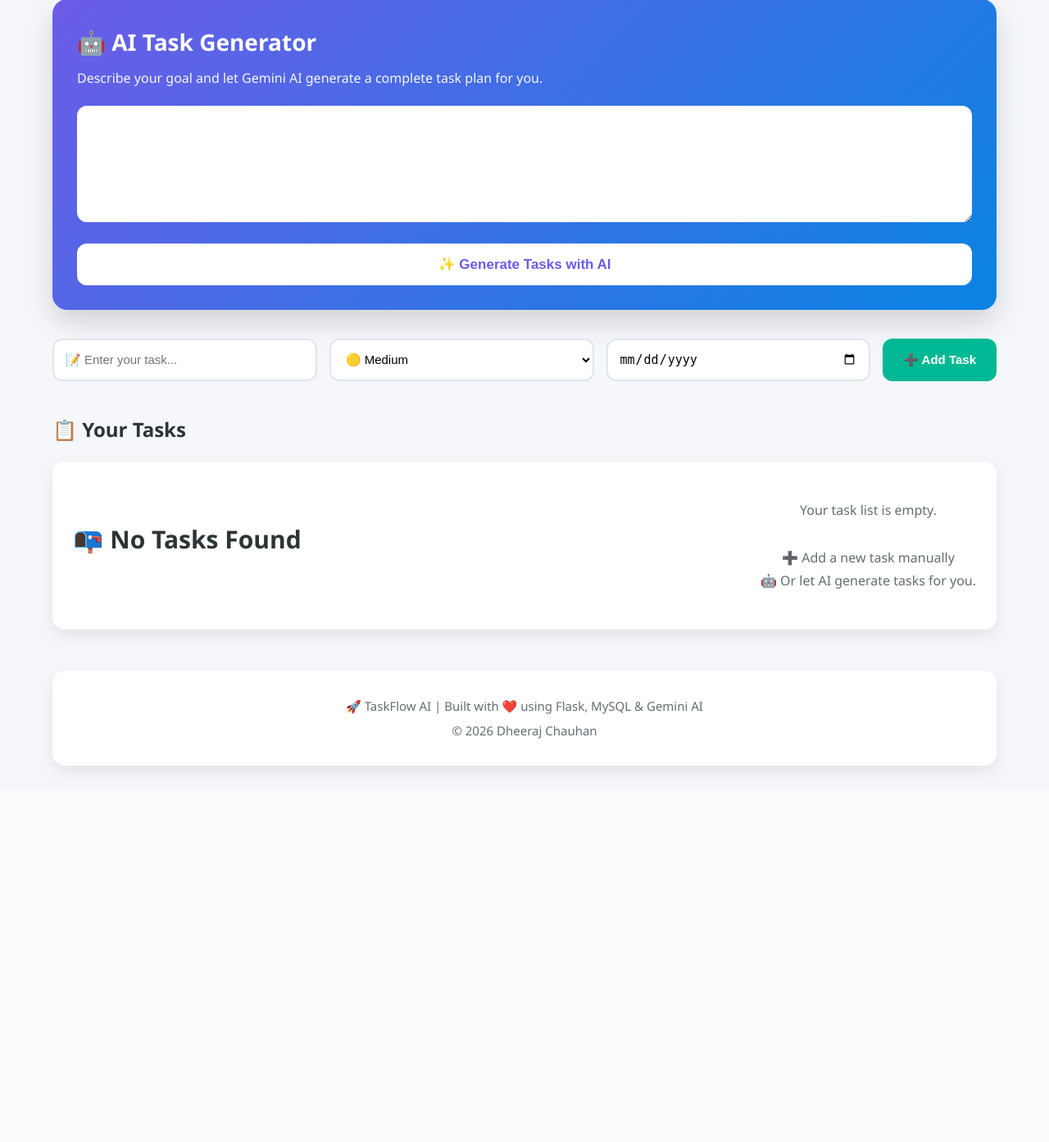
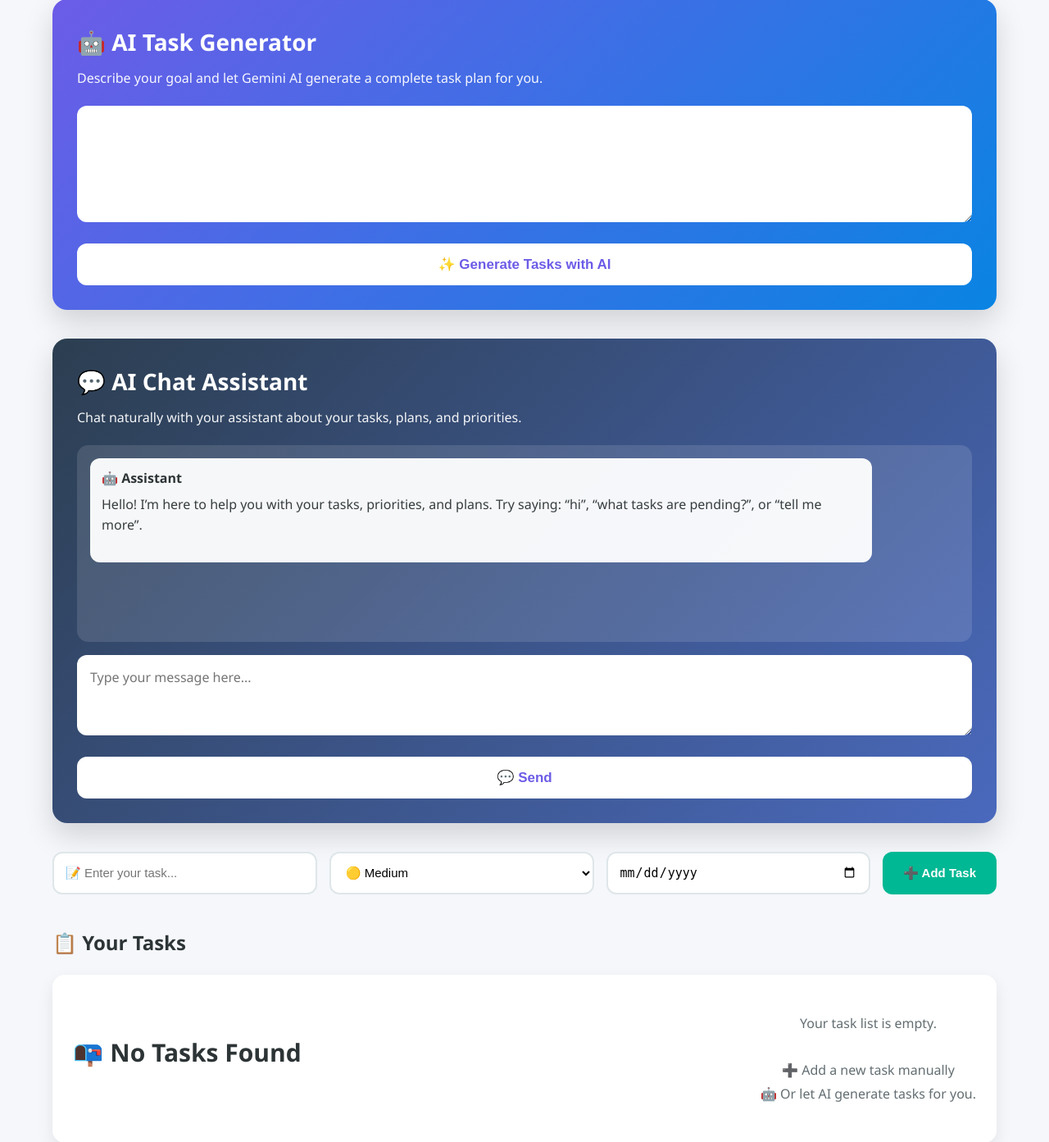
Before and after one commit to Dheerajchauhan3107/TaskFlow-AI, a Flask app: page / in a window 1280 px wide. Shown: the part 847-2240 px from the top of the page at 82% size. Before the commit the page ends 1792 px from the top, so only its background shows below. Run offline with Flask 3, Linux system fonts and the light colour scheme; data that the repository does not hold is empty.

Commit message:
Day 14: Added Gemini AI integration, AI task generator, dashboard improvements and UI enhancements

```diff
--- a/app.py
+++ b/app.py
@@ -1,9 +1,9 @@
-from flask import Flask, render_template, request, redirect, url_for, flash
+from flask import Flask, render_template, request, redirect, url_for, flash, session, jsonify
 import mysql.connector
 from mysql.connector import Error
 from dotenv import load_dotenv
 from datetime import date
-from ai import generate_ai_tasks
+from ai import answer_task_question, build_task_plan_from_goal, extract_task_items, generate_ai_tasks, get_chat_response
 import os
 
 # ==========================
@@ -19,6 +19,7 @@ load_dotenv()
 app = Flask(__name__)
 
 app.secret_key = "taskflow_ai_secret"
+app.config["SESSION_TYPE"] = "filesystem"
 
 # ==========================
 # MySQL Connection
@@ -121,7 +122,8 @@ def home():
             search=search,
             filter_by=filter_by,
             sort_by=sort_by,
-            today=today
+            today=today,
+            chat_history=session.get("chat_history", [])
         )
 
     # ==========================
@@ -278,7 +280,9 @@ def home():
 
         sort_by=sort_by,
 
-        today=today
+        today=today,
+
+        chat_history=session.get("chat_history", [])
 
     )
     # ==========================
@@ -296,6 +300,12 @@ def generate():
 
         return redirect(url_for("home"))
 
+    if cursor is None:
+
+        flash("⚠️ Database connection is unavailable, so AI tasks could not be saved.", "warning")
+
+        return redirect(url_for("home"))
+
     ai_response = generate_ai_tasks(goal)
 
     if not ai_response:
@@ -304,31 +314,44 @@ def generate():
 
         return redirect(url_for("home"))
 
-    tasks = []
+    tasks = extract_task_items(ai_response)
 
-    for line in ai_response.split("\n"):
+    if not tasks:
 
-        line = line.strip()
+        flash("⚠️ AI did not return any task suggestions.", "warning")
 
-        if not line:
-            continue
+        return redirect(url_for("home"))
 
-        if line.startswith("-"):
-            line = line[1:].strip()
+    task_plan = build_task_plan_from_goal(goal)
 
-        elif line.startswith("*"):
-            line = line[1:].strip()
+    if task_plan:
 
-        elif "." in line[:3]:
-            line = line.split(".", 1)[1].strip()
+        planned_tasks = []
 
-        tasks.append(line)
+        for idx, task in enumerate(tasks):
+            item = task_plan[idx] if idx < len(task_plan) else task_plan[-1]
+            planned_tasks.append({
+                "title": task,
+                "priority": item.get("priority", "Medium"),
+                "due_date": item.get("due_date"),
+            })
+
+    else:
+
+        planned_tasks = [
+            {
+                "title": task,
+                "priority": "Medium",
+                "due_date": None,
+            }
+            for task in tasks
+        ]
 
     added = 0
 
     try:
 
-        for task in tasks:
+        for task in planned_tasks:
 
             cursor.execute(
                 """
@@ -336,18 +359,21 @@ def generate():
                 (
                     title,
                     priority,
+                    due_date,
                     status
                 )
                 VALUES
                 (
                     %s,
                     %s,
+                    %s,
                     %s
                 )
                 """,
                 (
-                    task,
-                    "Medium",
+                    task["title"],
+                    task["priority"],
+                    task.get("due_date"),
                     0
                 )
             )
@@ -369,6 +395,62 @@ def generate():
             "⚠️ Unable to save AI tasks.",
             "danger"
         )
+
+    return redirect(url_for("home"))
+
+
+# ==========================
+# Ask AI About Tasks
+# ==========================
+
+@app.route("/ask-ai", methods=["POST"])
+def ask_ai():
+
+    question = request.form.get("question", "").strip()
+    is_ajax = request.headers.get("X-Requested-With") == "XMLHttpRequest"
+
+    if not question:
+        message = "Please ask a question about your tasks and I’ll help you plan them clearly."
+
+        if is_ajax:
+            return jsonify({"answer": message})
+
+        flash("⚠️ Please ask a question about your tasks.", "warning")
+        return redirect(url_for("home"))
+
+    tasks = []
+
+    if cursor is not None:
+
+        try:
+
+            cursor.execute(
+                "SELECT * FROM tasks ORDER BY id DESC"
+            )
+
+            tasks = cursor.fetchall()
+
+        except Error as e:
+
+            print("Ask AI Error:", e)
+
+    history = session.get("chat_history", [])
+
+    try:
+        answer = get_chat_response(question, tasks, history)
+    except Exception as e:
+        print("Ask AI Response Error:", e)
+        answer = "I’m sorry, I had trouble preparing a response. Please try again."
+
+    session["chat_history"] = history + [
+        {"role": "user", "content": question},
+        {"role": "assistant", "content": answer}
+    ]
+
+    if is_ajax:
+        return jsonify({"answer": answer})
+
+    flash("🤖 AI response ready.", "info")
 
     return redirect(url_for("home"))
 
--- a/static/style.css
+++ b/static/style.css
@@ -157,6 +157,7 @@ header p {
     color: #636e72;
 
 }
+
 /* =====================================================
                 SEARCH + SORTING
 ===================================================== */
@@ -299,6 +300,17 @@ header p {
 
 }
 
+.alert.assistant-response {
+
+    padding: 20px 24px;
+    border-left: 6px solid #ffffffcc;
+    font-size: 16px;
+    line-height: 1.7;
+    white-space: pre-line;
+    box-shadow: 0 10px 24px rgba(0, 0, 0, 0.16);
+
+}
+
 @keyframes slideDown {
 
     from {
@@ -358,6 +370,7 @@ header p {
     text-decoration: none;
 
 }
+
 /* =====================================================
                 AI TASK GENERATOR
 ===================================================== */
@@ -435,6 +448,61 @@ header p {
 
 }
 
+.chat-card {
+
+    background: linear-gradient(135deg, #2c3e50, #4a69bd);
+
+}
+
+.chat-box {
+
+    background: rgba(255, 255, 255, 0.12);
+    border-radius: 14px;
+    padding: 16px;
+    margin-bottom: 16px;
+    display: flex;
+    flex-direction: column;
+    gap: 12px;
+    min-height: 240px;
+    max-height: 320px;
+    overflow-y: auto;
+
+}
+
+.chat-message {
+
+    display: flex;
+    flex-direction: column;
+    gap: 6px;
+    padding: 12px 14px;
+    border-radius: 12px;
+    max-width: 90%;
+    word-break: break-word;
+
+}
+
+.chat-message.assistant {
+
+    align-self: flex-start;
+    background: rgba(255, 255, 255, 0.95);
+    color: #2d3436;
+
+}
+
+.chat-message.user {
+
+    align-self: flex-end;
+    background: rgba(255, 255, 255, 0.2);
+    color: #fff;
+
+}
+
+.chat-form textarea {
+
+    min-height: 80px;
+
+}
+
 
 /* =====================================================
                 ADD TASK FORM
@@ -497,6 +565,7 @@ header p {
     transform: translateY(-2px);
 
 }
+
 /* =====================================================
                 TASK SECTION
 ===================================================== */
@@ -780,6 +849,7 @@ header p {
     flex-wrap: wrap;
 
 }
+
 /* =====================================================
                 EMPTY STATE
 ===================================================== */
@@ -931,6 +1001,7 @@ header p {
     }
 
 }
+
 /* =====================================================
                 DARK MODE READY
 ===================================================== */
--- a/templates/index.html
+++ b/templates/index.html
@@ -302,6 +302,63 @@
             </div>
 
         </section>
+
+        <section class="ai-section">
+
+            <div class="ai-card chat-card">
+
+                <h2>💬 AI Chat Assistant</h2>
+
+                <p>Chat naturally with your assistant about your tasks, plans, and priorities.</p>
+
+                <div class="chat-box">
+
+                    {% if chat_history %}
+
+                    {% for item in chat_history %}
+
+                    <div class="chat-message {{ item.role }}">
+
+                        <strong>{% if item.role == 'assistant' %}🤖 Assistant{% else %}You{% endif %}</strong>
+
+                        <p>{{ item.content }}</p>
+
+                    </div>
+
+                    {% endfor %}
+
+                    {% else %}
+
+                    <div class="chat-message assistant">
+
+                        <strong>🤖 Assistant</strong>
+
+                        <p>Hello! I’m here to help you with your tasks, priorities, and plans. Try saying: “hi”, “what
+                            tasks are pending?”, or “tell me more”.</p>
+
+                    </div>
+
+                    {% endif %}
+
+                </div>
+
+                <form id="chat-form" action="{{ url_for('ask_ai') }}" method="POST" class="chat-form">
+
+                    <textarea id="chat-input" name="question" rows="3" placeholder="Type your message here..."
+                        required></textarea>
+
+                    <button type="submit" class="ai-btn">
+
+                        💬 Send
+
+                    </button>
+
+                </form>
+
+            </div>
+
+        </section>
+
         <!-- ==========================
                              Add Task
                         =========================== -->
@@ -464,6 +521,58 @@
 
         }, 3000);
 
+        const chatForm = document.getElementById("chat-form");
+        const chatInput = document.getElementById("chat-input");
+        const chatBox = document.querySelector(".chat-box");
+
+        if (chatForm && chatInput && chatBox) {
+
+            chatForm.addEventListener("submit", function (event) {
+
+                event.preventDefault();
+
+                const question = chatInput.value.trim();
+
+                if (!question) {
+                    return;
+                }
+
+                const userMessage = document.createElement("div");
+                userMessage.className = "chat-message user";
+                userMessage.innerHTML = "<strong>You</strong><p>" + question + "</p>";
+                chatBox.appendChild(userMessage);
+
+                const assistantMessage = document.createElement("div");
+                assistantMessage.className = "chat-message assistant";
+                assistantMessage.innerHTML = "<strong>🤖 Assistant</strong><p>Thinking…</p>";
+                chatBox.appendChild(assistantMessage);
+
+                chatInput.value = "";
+                chatBox.scrollTop = chatBox.scrollHeight;
+
+                fetch(chatForm.action, {
+                    method: "POST",
+                    headers: {
+                        "Content-Type": "application/x-www-form-urlencoded",
+                        "X-Requested-With": "XMLHttpRequest"
+                    },
+                    body: new URLSearchParams(new FormData(chatForm)).toString()
+                })
+                    .then(function (response) {
+                        return response.json();
+                    })
+                    .then(function (data) {
+                        assistantMessage.innerHTML = "<strong>🤖 Assistant</strong><p>" + data.answer + "</p>";
+                        chatBox.scrollTop = chatBox.scrollHeight;
+                    })
+                    .catch(function () {
+                        assistantMessage.innerHTML = "<strong>🤖 Assistant</strong><p>Sorry, the assistant could not respond right now.</p>";
+                    });
+
+            });
+
+        }
+
     </script>
 
 </body>
```
Also changed, not shown: ai.py (+277 -9 lines), tests/test_ai_helpers.py (added, +80 -0 lines), README.md.
